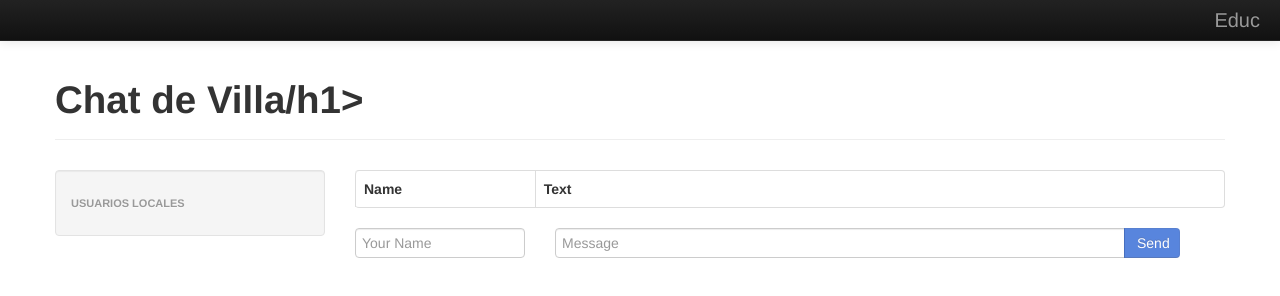
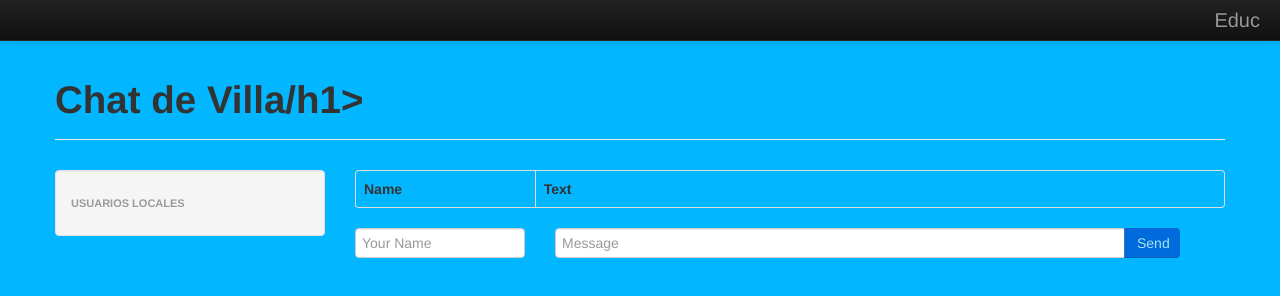
Before and after one commit to chepoluis/Practica-2---Mantemiento-, a website: page client/index.html in a window 1280 px wide. Drawn offline with nearby package versions, Linux system fonts and the light colour scheme; no server answers.

Commit message:
se cambio el color del home page

```diff
--- a/client/index.html
+++ b/client/index.html
@@ -8,6 +8,7 @@
     <style>
       body {
         padding-top: 60px;
+        background-color: rgb(2, 183, 255);
       }
     </style>
     <script>
```
